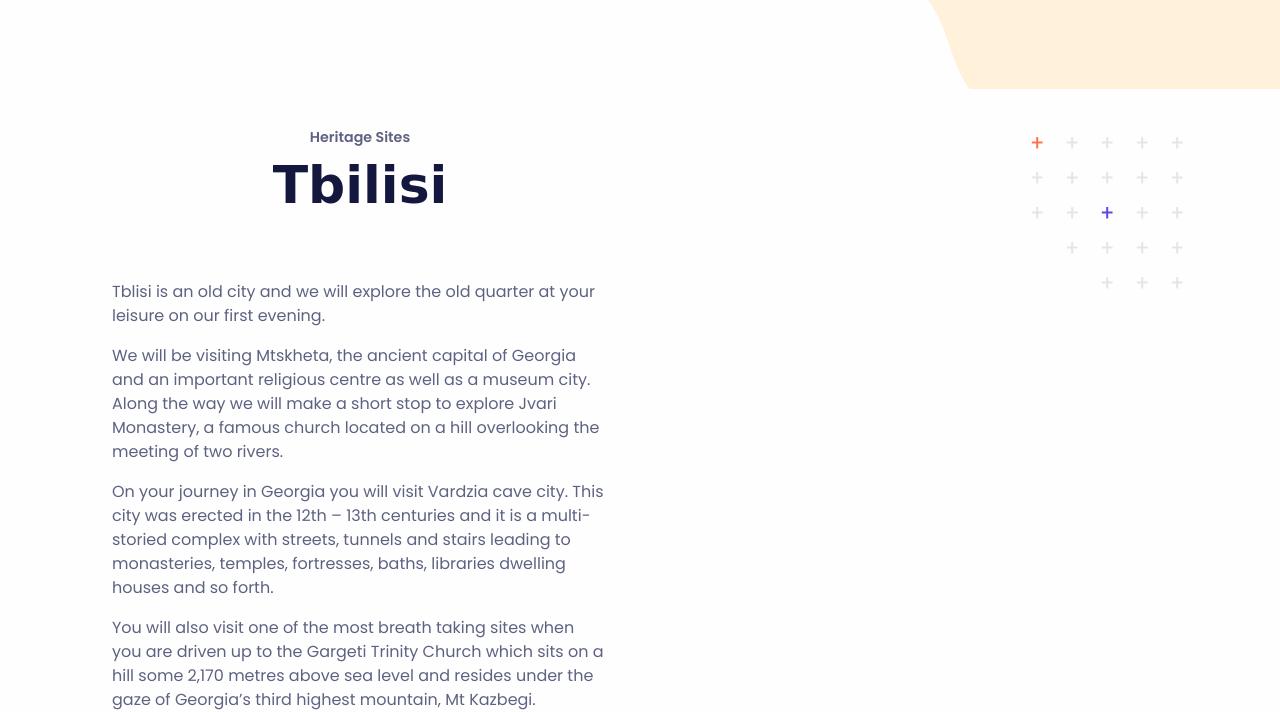
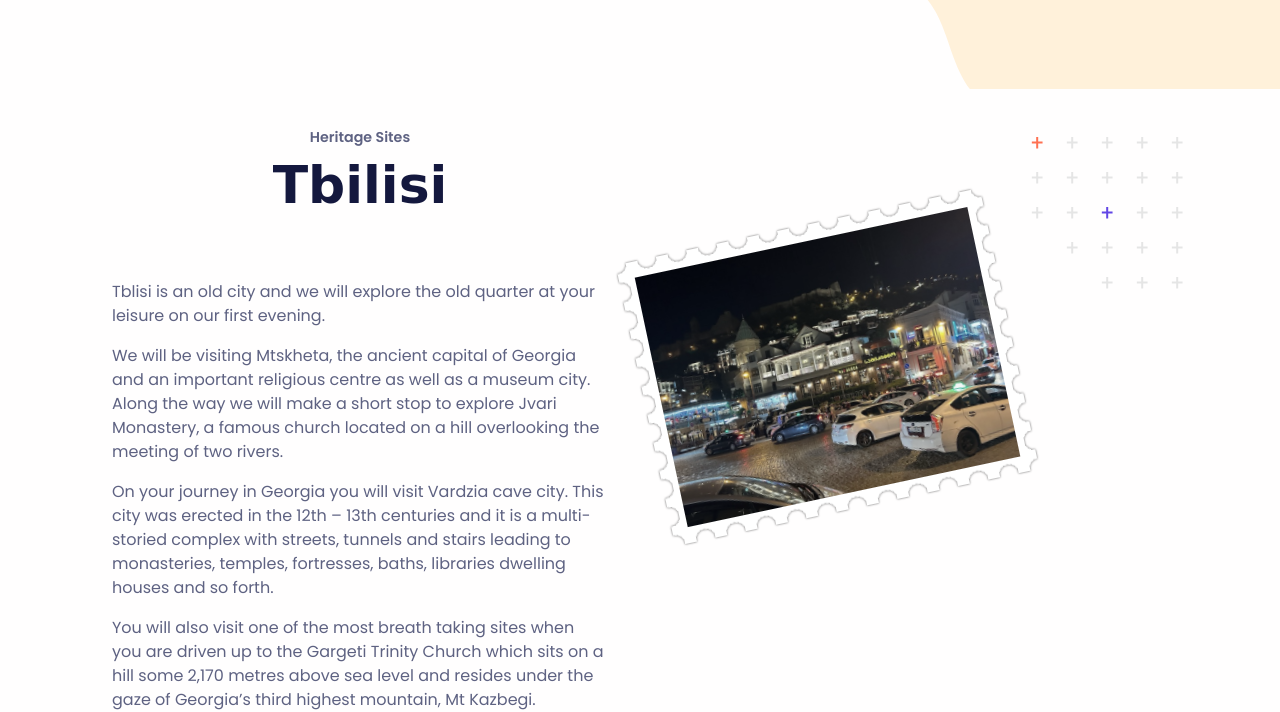
Before and after one commit to roadlesstravelledtoursnz/roadless, a plain HTML site: page tour_georgia.html in a window 1280 px wide. Shown: the part 406-1118 px from the top of the page. Drawn offline with Linux system fonts and the light colour scheme; a web font is replaced by a local one.

Commit message:
updates to pictures

```diff
--- a/tour_georgia.html
+++ b/tour_georgia.html
@@ -129,9 +129,9 @@
               </div>
             </div>
             <div class="col-md rotate-12">
-              <!--<figure class="text-and-image-grid__image py-7 float-right">
-                <img class="stamp-border w-75 p-3" alt="" src="assets/img/georgia/day1.png" />
-              </figure>-->
+              <figure class="text-and-image-grid__image py-7 float-right">
+                <img class="stamp-border w-75 p-3" alt="" src="assets/img/georgia/city/citystamp.jpg" />
+              </figure>
             </div>
           </div>
           <div class="row">
```
Also changed, not shown: assets/img/georgia/city/citystamp.jpg (added).
